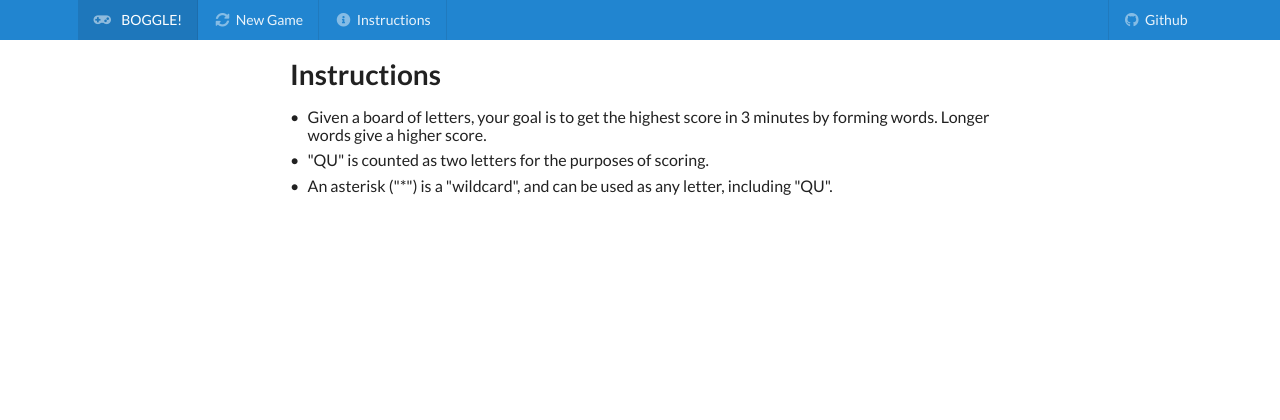
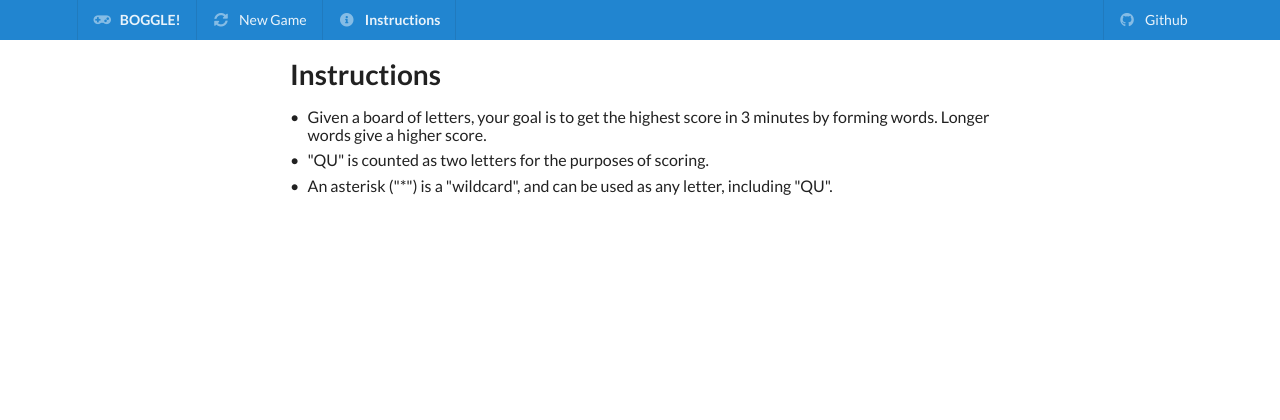
Before and after one commit to wasabigeek/boggle, a Flask app: template templates/instructions.html in a window 1280 px wide. Shown: the top 420 px of the page. Run offline with Flask 2, Linux system fonts and the light colour scheme; the template is opened without the code that fills it, so the values that code supplies are empty; some libraries are stand-ins or nearby versions.

Commit message:
Add base.html

```diff
--- /dev/null
+++ b/templates/base.html
@@ -0,0 +1,59 @@
+<!DOCTYPE html>
+<html>
+
+<head>
+    <!-- Standard Meta -->
+    <meta charset="utf-8">
+    <meta http-equiv="X-UA-Compatible" content="IE=edge,chrome=1">
+    <meta name="viewport" content="width=device-width, initial-scale=1.0, maximum-scale=1.0">
+
+    <!-- Site Properties -->
+    <title>Boggle</title>
+
+    <link href="https://cdn.jsdelivr.net/npm/semantic-ui@2.3.1/dist/semantic.min.css" rel="stylesheet">
+
+    <style type="text/css">
+        .item i {
+            opacity: 0.5 !important;
+            margin-right: 0.7em !important;
+        }
+    </style>
+</head>
+
+<body>
+
+    <div class="ui fixed blue inverted menu">
+        <div class="ui container">
+            <a
+                class="header {% if url_for(request.endpoint) == url_for('board') %}active{% endif%} item"
+                href="{{url_for('board')}}"
+            >
+                <i class="gamepad icon"></i>
+                BOGGLE!
+            </a>
+            <a class="item" href="/clear">
+                <i class="sync alternate icon"></i>
+                New Game
+            </a>
+            <a
+                class="header {% if url_for(request.endpoint) == url_for('instructions') %}active{% endif%} item"
+                href="{{url_for('instructions')}}"
+            >
+                <i class="info circle icon"></i>
+                Instructions
+            </a>
+            <div class="right menu">
+                <a href="https://github.com/wasabigeek/boggle" class="item">
+                    <i class="github icon"></i>
+                    Github
+                </a>
+            </div>
+        </div>
+    </div>
+
+    {% block content %}{% endblock %}
+
+    <script src="https://cdn.jsdelivr.net/npm/semantic-ui@2.3.1/dist/semantic.min.js"></script>
+</body>
+
+</html>
--- a/templates/instructions.html
+++ b/templates/instructions.html
@@ -1,49 +1,6 @@
-<!DOCTYPE html>
-<html>
+{% extends 'base.html' %}
 
-<head>
-    <!-- Standard Meta -->
-    <meta charset="utf-8">
-    <meta http-equiv="X-UA-Compatible" content="IE=edge,chrome=1">
-    <meta name="viewport" content="width=device-width, initial-scale=1.0, maximum-scale=1.0">
-
-    <!-- Site Properties -->
-    <title>Boggle</title>
-
-    <link href="https://cdn.jsdelivr.net/npm/semantic-ui@2.3.1/dist/semantic.min.css" rel="stylesheet">
-
-    <style type="text/css">
-        .item i {
-            opacity: 0.5 !important;
-        }
-    </style>
-</head>
-
-<body>
-
-    <div class="ui fixed blue inverted menu">
-        <div class="ui container">
-            <a class="header active item" href="/">
-                <i class="gamepad icon" style="margin-right: 0.8em;"></i>
-                BOGGLE!
-            </a>
-            <a class="item" href="/clear">
-                <i class="sync alternate icon"></i>
-                New Game
-            </a>
-            <a class="item" href="/instructions">
-                <i class="info circle icon"></i>
-                Instructions
-            </a>
-            <div class="right menu">
-                <a href="https://github.com/wasabigeek/boggle" class="item">
-                    <i class="github icon"></i>
-                    Github
-                </a>
-            </div>
-        </div>
-    </div>
-
+{% block content %}
     <div class="ui main relaxed text container" style="margin-top: 2.75em; padding-top: 1em;">
         <h1 class="ui header">Instructions</h1>
         <ul class="ui list">
@@ -52,8 +9,4 @@
             <li>An asterisk ("*") is a "wildcard", and can be used as any letter, including "QU".</li>
         </ul>
     </div>
-
-    <script src="https://cdn.jsdelivr.net/npm/semantic-ui@2.3.1/dist/semantic.min.js"></script>
-</body>
-
-</html>
+{% endblock content %}
```
Also changed, not shown: templates/app.html (+3 -50 lines).
